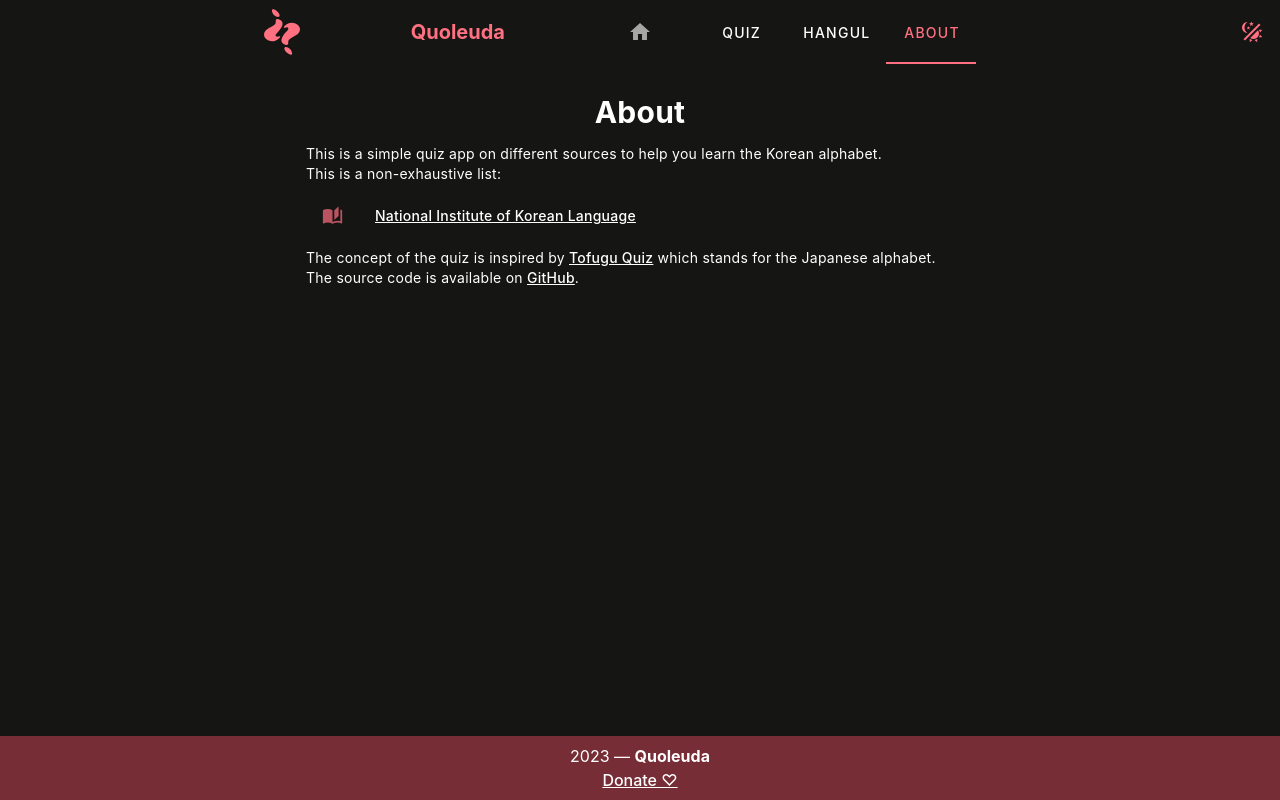
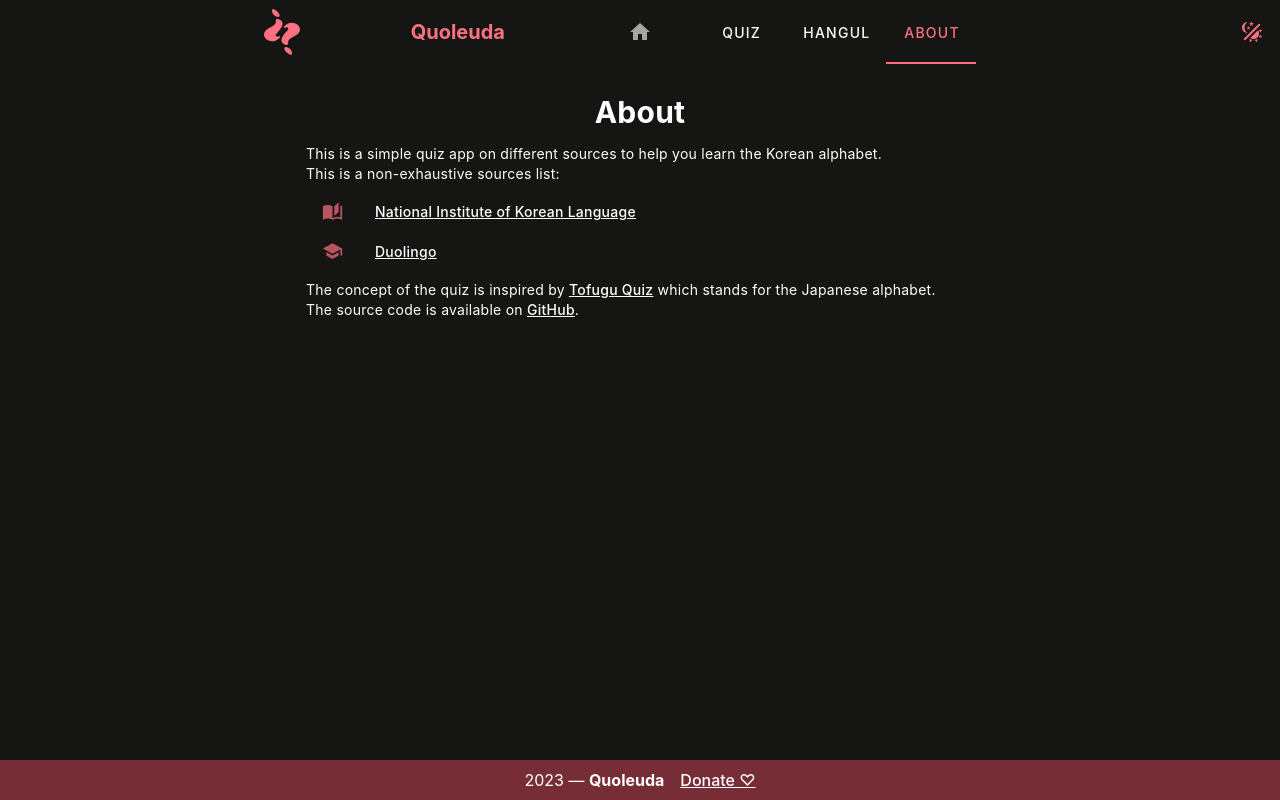
Before and after one commit to gabrielle-mlt/quoleuda, a Vue app: page /about in a window 1280 px wide. Built offline with nearby package versions, Linux system fonts and the light colour scheme.

Commit message:
chore: ui

```diff
--- a/src/App.vue
+++ b/src/App.vue
@@ -60,15 +60,12 @@
               cols="12"
             >
               {{ new Date().getFullYear() }} — <strong>Quoleuda</strong>
+              <a
+                class="custom-link ml-4"
+                href="https://paypal.me/gabzette"
+              >Donate ♡</a>
             </v-col>
-            <v-col>
-              <a
-                class="custom-link"
-                href="https://paypal.me/gabzette"
-              >
-                Donate ♡
-              </a>
-            </v-col>
+            <v-col />
           </v-row>
         </v-footer>
       </v-main>
--- a/src/pages/AboutPage.vue
+++ b/src/pages/AboutPage.vue
@@ -16,8 +16,11 @@
               This is a simple quiz app on different sources to help you learn the Korean alphabet.
             </p>
             <p>
-              This is a non-exhaustive list:
-              <v-list bg-color="transparent">
+              This is a non-exhaustive sources list:
+              <v-list
+                bg-color="transparent"
+                density="compact"
+              >
                 <v-list-item>
                   <template #prepend>
                     <v-icon color="primary">
@@ -29,6 +32,19 @@
                     href="https://www.korean.go.kr/front_eng/roman/roman_01.do"
                   >
                     National Institute of Korean Language
+                  </a>
+                </v-list-item>
+                <v-list-item>
+                  <template #prepend>
+                    <v-icon color="primary">
+                      mdi-school
+                    </v-icon>
+                  </template>
+                  <a
+                    class="custom-link"
+                    href="https://www.duolingo.com/"
+                  >
+                    Duolingo
                   </a>
                 </v-list-item>
               </v-list>
@@ -54,3 +70,5 @@
     </v-card>
   </v-container>
 </template>
+<script setup>
+</script>
--- a/src/pages/HangulCheatSheet.vue
+++ b/src/pages/HangulCheatSheet.vue
@@ -4,6 +4,9 @@
       <v-col>
         <h1>Cheat Sheet</h1>
         <p>This revision sheet will help you take your first steps in learning Korean.</p>
+        <p class="font-italic">
+          (Coming soon!)
+        </p>
 
         <v-btn
           class="mt-4"
```
